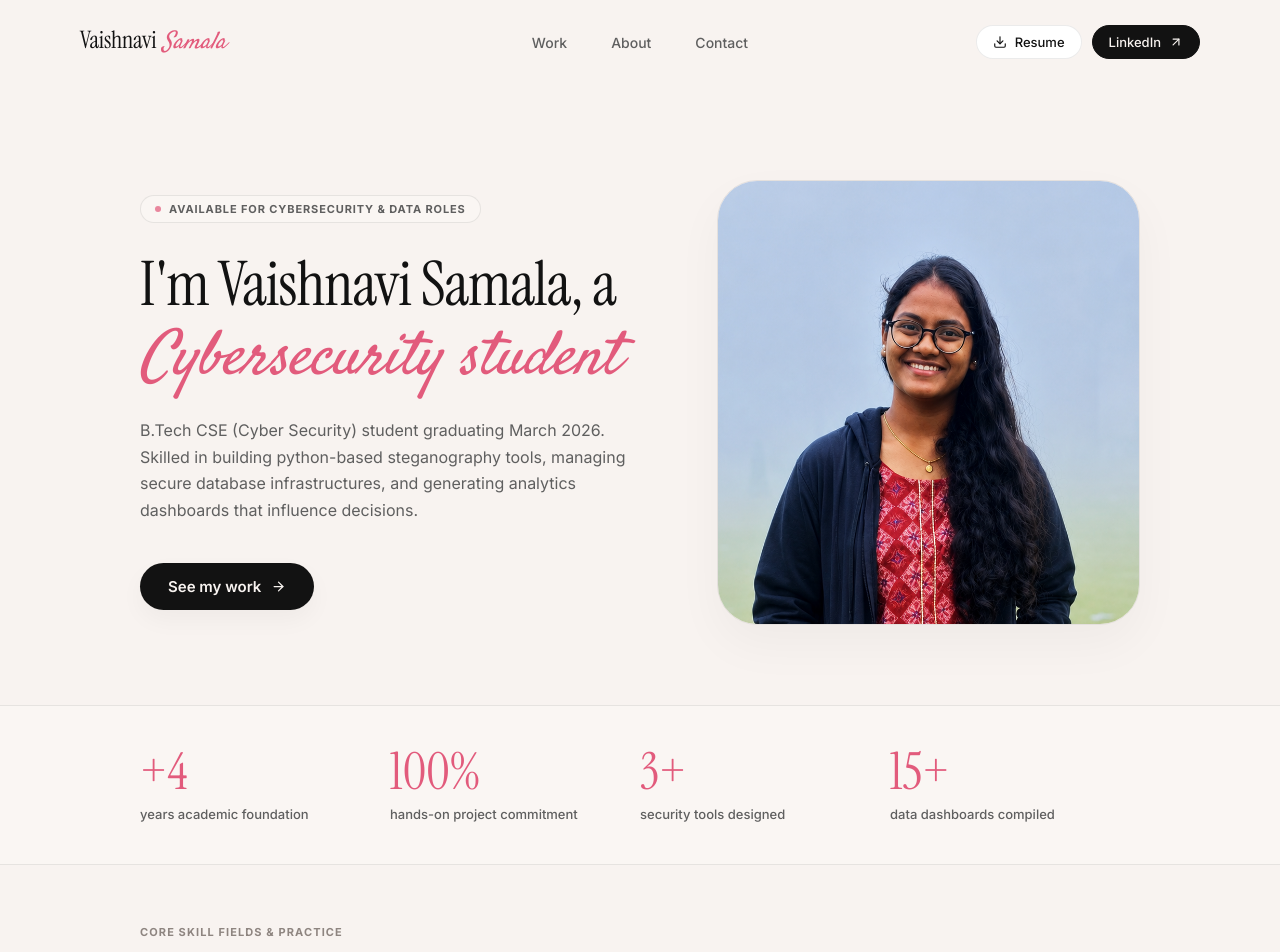
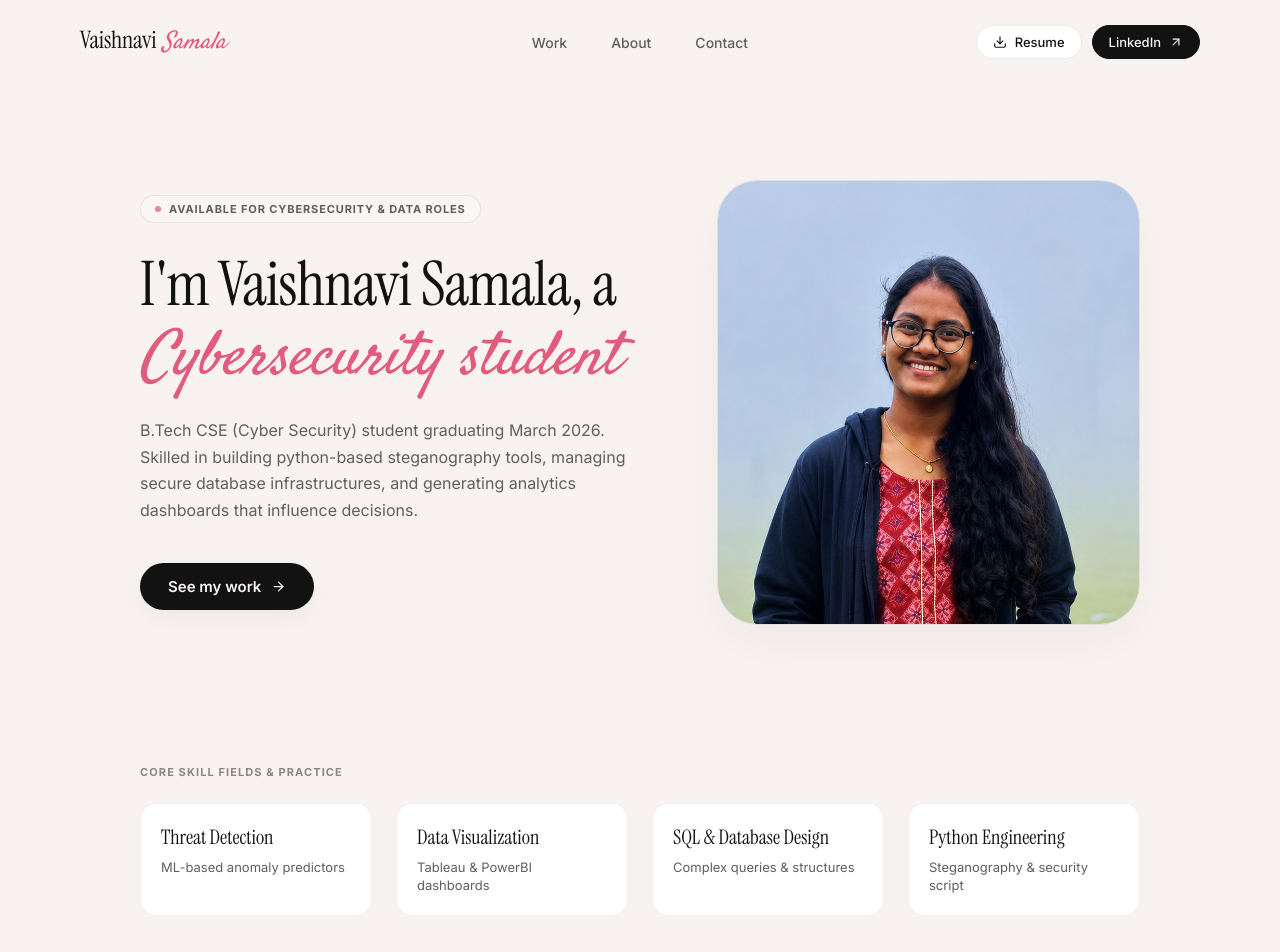
Before and after one commit to vaishh-samala/portfolio_vaish, a React (Vite) app: page / in a window 1280 px wide. Shown: the top 952 px of the page. Built offline with nearby package versions, Linux system fonts and the light colour scheme.

Commit message:
clean: remove statistics section from hero component

```diff
--- a/src/components/Hero.jsx
+++ b/src/components/Hero.jsx
@@ -7,13 +7,6 @@ const competencies = [
   { name: 'Data Visualization', detail: 'Tableau & PowerBI dashboards' },
   { name: 'SQL & Database Design', detail: 'Complex queries & structures' },
   { name: 'Python Engineering', detail: 'Steganography & security script' }
-]
-
-const stats = [
-  { value: '+4', label: 'years academic foundation' },
-  { value: '100%', label: 'hands-on project commitment' },
-  { value: '3+', label: 'security tools designed' },
-  { value: '15+', label: 'data dashboards compiled' }
 ]
 
 const fadeUp = (delay = 0) => ({
@@ -65,22 +58,6 @@ export default function Hero() {
         </motion.div>
       </div>
 
-      {/* Stats fold row matching inspiration */}
-      <div className="hero__stats-fold">
-        <div className="hero__stats-grid">
-          {stats.map((stat, i) => (
-            <motion.div
-              key={stat.label}
-              className="hero__stat-card"
-              {...fadeUp(0.1 + i * 0.05)}
-            >
-              <h2 className="hero__stat-val serif-heading">{stat.value}</h2>
-              <p className="hero__stat-label">{stat.label}</p>
-            </motion.div>
-          ))}
-        </div>
-      </div>
-
       {/* Core Competencies bar */}
       <div className="hero__competencies-fold">
         <motion.p className="hero__comp-heading" {...fadeUp(0.1)}>
```
Also changed, not shown: 1 other file (tests, documents, lock files or other folders).
